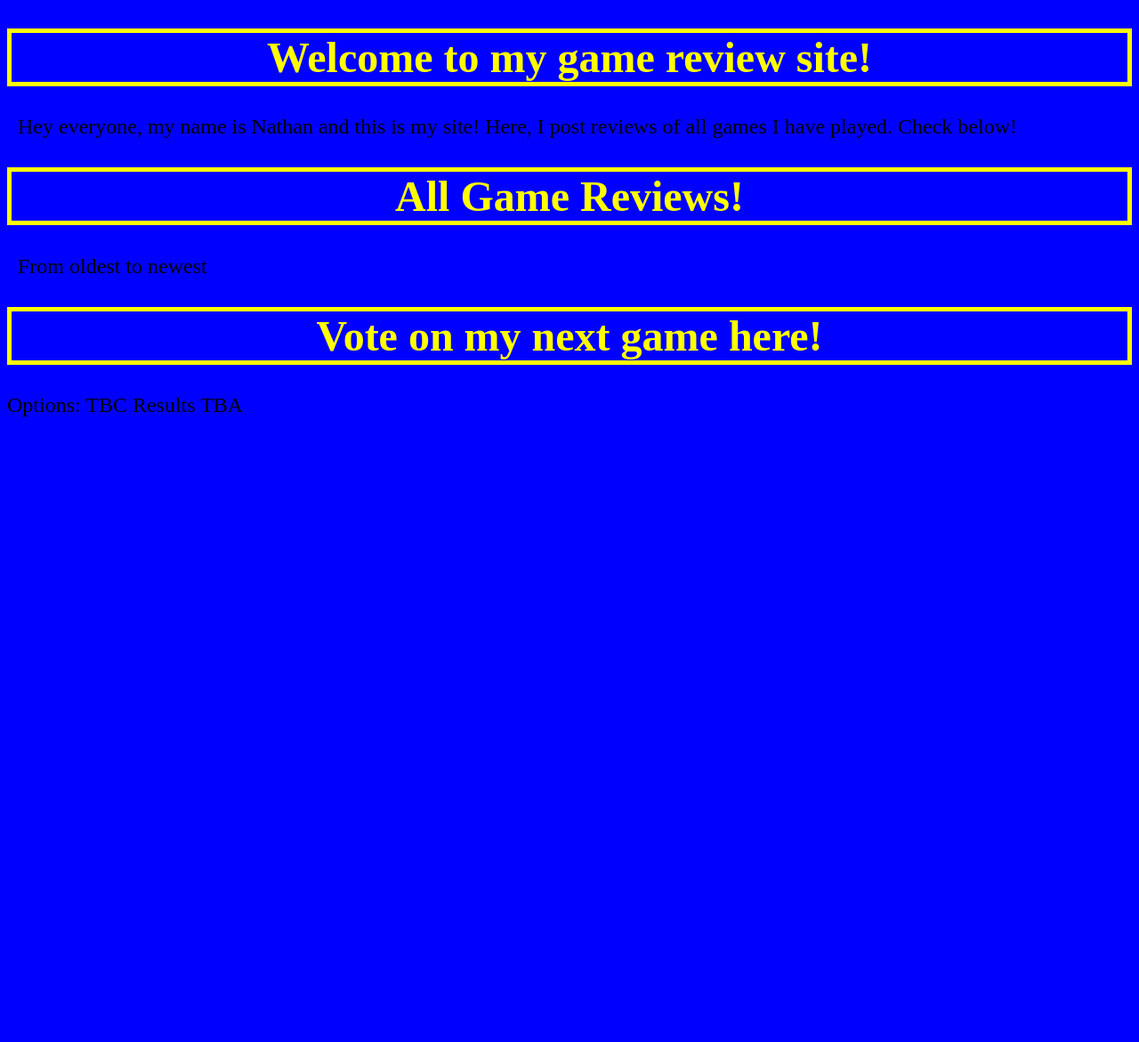
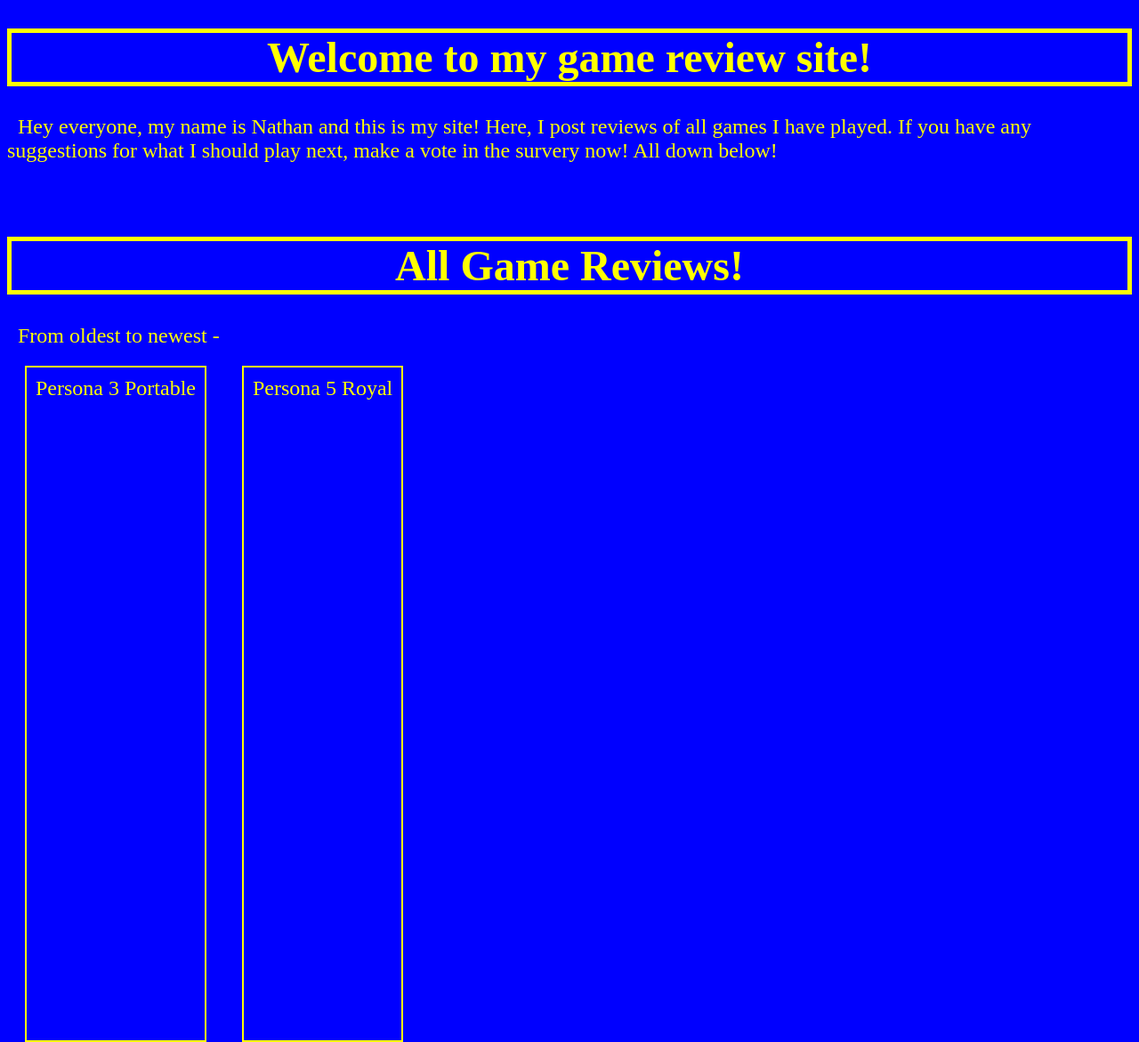
Before and after one commit to ntan04xx/gameweb, a plain HTML site: page index.html in a window 1280 px wide. Shown: the top 1171 px of the page at 89% size. Before the commit the page ends 800 px from the top, so only its background shows below. Drawn offline with Linux system fonts and the light colour scheme.

Commit message:
Added boxes for games

```diff
--- a/index.html
+++ b/index.html
@@ -1,14 +1,25 @@
 <!DOCTYPE html>
-<html>
+<html lang="en">
     <head>
         <title> Game Review Site </title>
         <link rel="stylesheet" href="style.css">
     </head>
     <body>
         <h1>Welcome to my game review site!</h1>
-        <p> &nbsp Hey everyone, my name is Nathan and this is my site! Here, I post reviews of all games I have played. Check below! &nbsp</p>
+        <p> &nbsp Hey everyone, my name is Nathan and this is my site! Here, I post reviews of all games I have played.
+            If you have any suggestions for what I should play next, make a vote in the survery now! All down below!</p>
+       &nbsp
         <h1> All Game Reviews!</h1>
-        &nbsp From oldest to newest &nbsp
+        &nbsp From oldest to newest - &nbsp
+
+       <div class = "box-wrapper">
+           <div id = "box">
+               Persona 3 Portable
+           </div>
+          <div id = "box">
+               Persona 5 Royal
+           </div>
+        </div>
         <h1> Vote on my next game here!</h1>
         Options: TBC
         Results TBA
--- a/style.css
+++ b/style.css
@@ -1,13 +1,25 @@
 body {
     background-color: blue;
-    color: black;
+    color: yellow;
     font-size: 1.5em;
 }
 
 h1 {
     color: yellow;
-    border: yellow;
-    border-style: solid;
-    border-width: 5px;
+    border: solid 5px yellow;
     text-align: center;
 }
+
+.box-wrapper {
+    height: 100vh;
+    width: 100%;
+    display: flex;
+    flex-direction: row;
+    text-align: center;
+}
+
+#box {
+    padding: 10px;
+    border: solid 2px yellow;
+    margin: 20px;
+}
```
Also changed, not shown: 1 other file.
